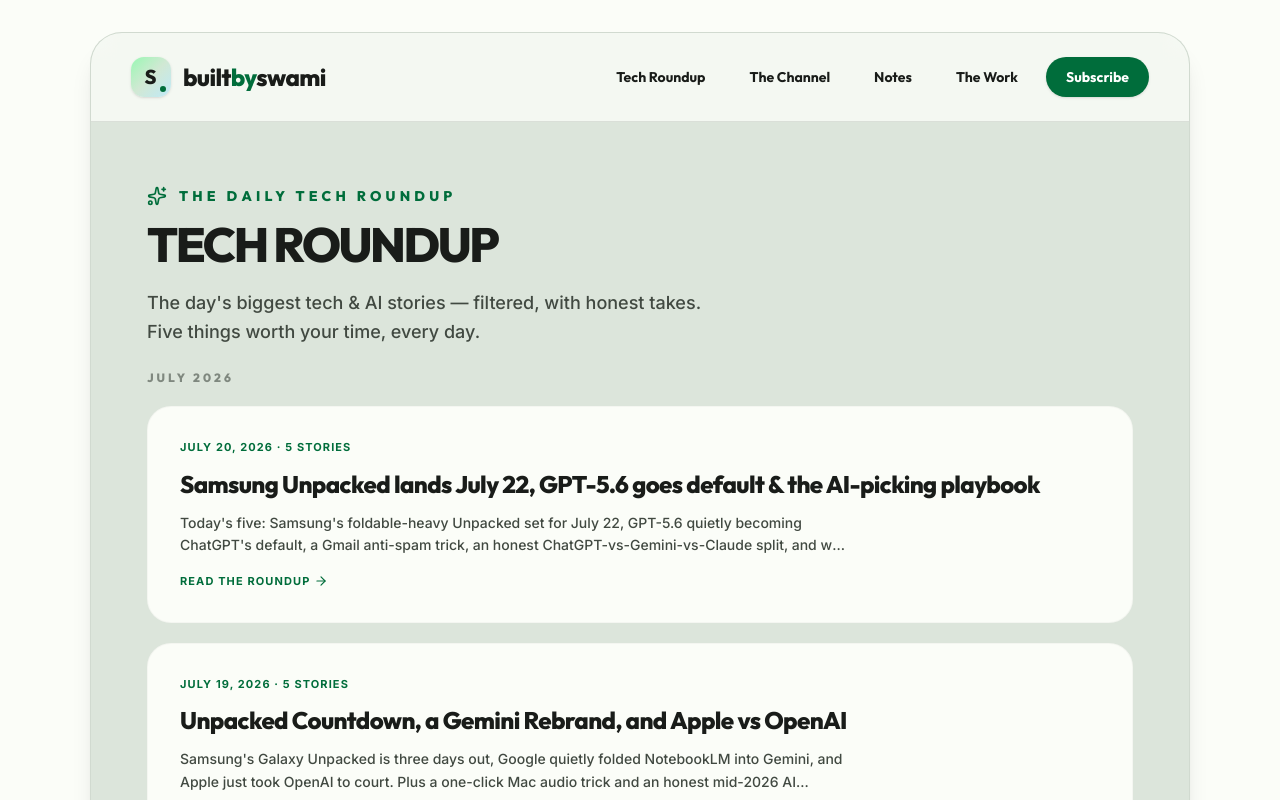
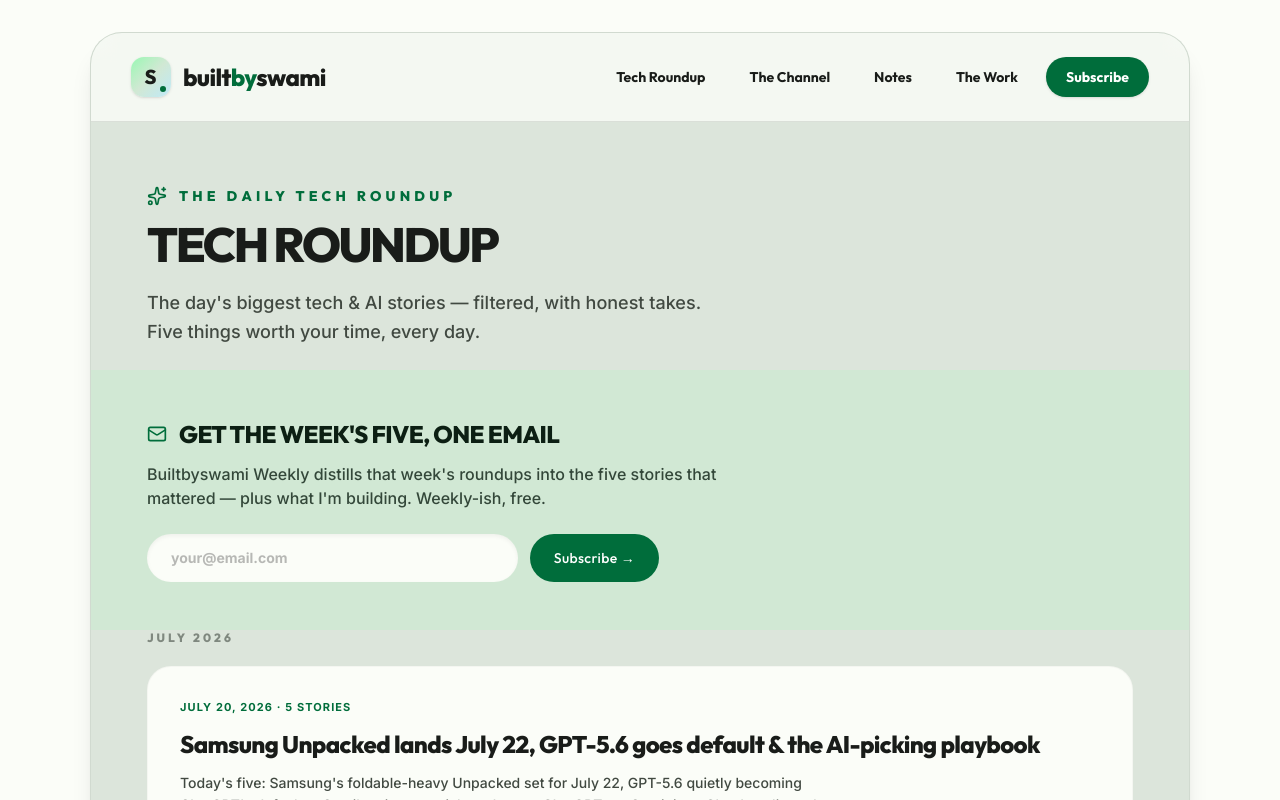
Before and after one commit to swamiguru/Swami-Guru-Portfolio, a React (Vite) app: page /tech-roundup in a window 1280 px wide. Shown: the top 800 px of the page. Built offline with nearby package versions, Linux system fonts and the light colour scheme.

Commit message:
feat: wire real newsletter signup on homepage and tech-roundup

```diff
--- /dev/null
+++ b/src/components/NewsletterSignup.tsx
@@ -0,0 +1,56 @@
+/**
+ * @license
+ * SPDX-License-Identifier: Apache-2.0
+ */
+
+import { useState, type FormEvent } from "react";
+
+// The publication's own hosted subscribe page — a stable, guaranteed-public
+// entry point for the "Builtbyswami Weekly" beehiiv publication. We hand the
+// visitor's email off via the `email` query param (the same param beehiiv's
+// own redirect settings reference) so the hosted page arrives pre-filled and
+// one click from confirmed.
+//
+// This is a lightweight redirect-based integration rather than a fully
+// inline widget. beehiiv's inline embed is a proprietary script tag only
+// obtainable from Subscribers > Subscribe forms > Get embed code in the
+// beehiiv dashboard (no API exposes it) — swap this component's internals
+// for that script if a no-redirect inline experience is preferred later.
+const SUBSCRIBE_URL = "https://builtbyswami.beehiiv.com/subscribe";
+
+export default function NewsletterSignup() {
+  const [email, setEmail] = useState("");
+  const [redirecting, setRedirecting] = useState(false);
+
+  const handleSubmit = (e: FormEvent) => {
+    e.preventDefault();
+    const trimmed = email.trim();
+    if (!trimmed) return;
+    setRedirecting(true);
+    window.location.href = `${SUBSCRIBE_URL}?email=${encodeURIComponent(trimmed)}`;
+  };
+
+  return (
+    <form
+      onSubmit={handleSubmit}
+      className="flex flex-col sm:flex-row gap-3 max-w-lg"
+    >
+      <input
+        type="email"
+        required
+        value={email}
+        onChange={(e) => setEmail(e.target.value)}
+        placeholder="your@email.com"
+        disabled={redirecting}
+        className="flex-1 bg-m3-surface rounded-m3-full py-3.5 px-6 text-sm font-bold focus:outline-none focus:ring-4 focus:ring-m3-primary/15 text-m3-on-surface shadow-inner placeholder:text-m3-on-surface/30 disabled:opacity-60"
+      />
+      <button
+        type="submit"
+        disabled={redirecting}
+        className="m3-button-filled text-sm tracking-wide whitespace-nowrap disabled:opacity-60"
+      >
+        {redirecting ? "Taking you there…" : "Subscribe →"}
+      </button>
+    </form>
+  );
+}
--- a/src/pages/Home.tsx
+++ b/src/pages/Home.tsx
@@ -20,6 +20,7 @@
 import { getLatestNotes, formatNoteDate } from "../data/notes";
 import Carousel from "../components/Carousel";
 import SiteHeader from "../components/SiteHeader";
+import NewsletterSignup from "../components/NewsletterSignup";
 
 const YOUTUBE = "https://www.youtube.com/@builtbyswami";
 
@@ -32,7 +33,6 @@
 }
 
 export default function Home() {
-  const [submitted, setSubmitted] = useState(false);
   const [videos, setVideos] = useState<Video[]>([]);
 
   useEffect(() => {
@@ -336,35 +336,9 @@
             <p className="text-sm md:text-base font-medium opacity-80 mb-6 max-w-xl">
               What I'm building with AI each week — and what actually worked (and broke). No theory, just receipts.
             </p>
-            {submitted ? (
-              <div className="bg-m3-surface/70 border border-m3-primary/20 rounded-m3-lg p-5 text-sm font-bold">
-                Noted — email delivery isn't wired up just yet. Hit{" "}
-                <a href={YOUTUBE} target="_blank" rel="noopener noreferrer" className="text-m3-primary underline underline-offset-4">
-                  subscribe on YouTube
-                </a>{" "}
-                so you don't miss the next build in the meantime.
-              </div>
-            ) : (
-              <form
-                onSubmit={(e) => {
-                  e.preventDefault();
-                  setSubmitted(true);
-                }}
-                className="flex flex-col sm:flex-row gap-3 max-w-lg"
-              >
-                <input
-                  type="email"
-                  required
-                  placeholder="your@email.com"
-                  className="flex-1 bg-m3-surface rounded-m3-full py-3.5 px-6 text-sm font-bold focus:outline-none focus:ring-4 focus:ring-m3-primary/15 text-m3-on-surface shadow-inner placeholder:text-m3-on-surface/30"
-                />
-                <button type="submit" className="m3-button-filled text-sm tracking-wide whitespace-nowrap">
-                  Subscribe →
-                </button>
-              </form>
-            )}
+            <NewsletterSignup />
             <p className="text-[11px] font-bold uppercase tracking-widest opacity-50 mt-4">
-              Newsletter launching soon · one email, weekly-ish
+              Builtbyswami Weekly · one email, weekly-ish
             </p>
           </div>
         </section>
--- a/src/pages/Tech.tsx
+++ b/src/pages/Tech.tsx
@@ -6,8 +6,10 @@
 import { useEffect, useMemo } from "react";
 import { Link } from "react-router-dom";
 import { ArrowRight, Sparkles } from "lucide-react";
+import { Mail } from "lucide-react";
 import { DIGESTS, formatDigestDate, type Digest } from "../data/social";
 import SiteHeader from "../components/SiteHeader";
+import NewsletterSignup from "../components/NewsletterSignup";
 
 const formatMonth = (key: string): string =>
   new Date(key + "-01T00:00:00").toLocaleDateString("en-US", {
@@ -61,6 +63,21 @@
           </p>
         </section>
 
+        <section className="bg-m3-secondary-container text-m3-on-secondary-container px-6 md:px-14 py-10 md:py-12">
+          <div className="max-w-2xl">
+            <div className="flex items-center gap-3 mb-3">
+              <Mail className="w-5 h-5 text-m3-primary" />
+              <h2 className="display text-xl md:text-2xl font-extrabold uppercase tracking-tight">
+                Get the week's five, one email
+              </h2>
+            </div>
+            <p className="text-sm md:text-base font-medium opacity-80 mb-6 max-w-xl">
+              Builtbyswami Weekly distills that week's roundups into the five stories that mattered — plus what I'm building. Weekly-ish, free.
+            </p>
+            <NewsletterSignup />
+          </div>
+        </section>
+
         <section className="px-6 md:px-14 pb-14 flex-1">
           {monthGroups.length > 0 ? (
             <div className="flex flex-col gap-10">
```
